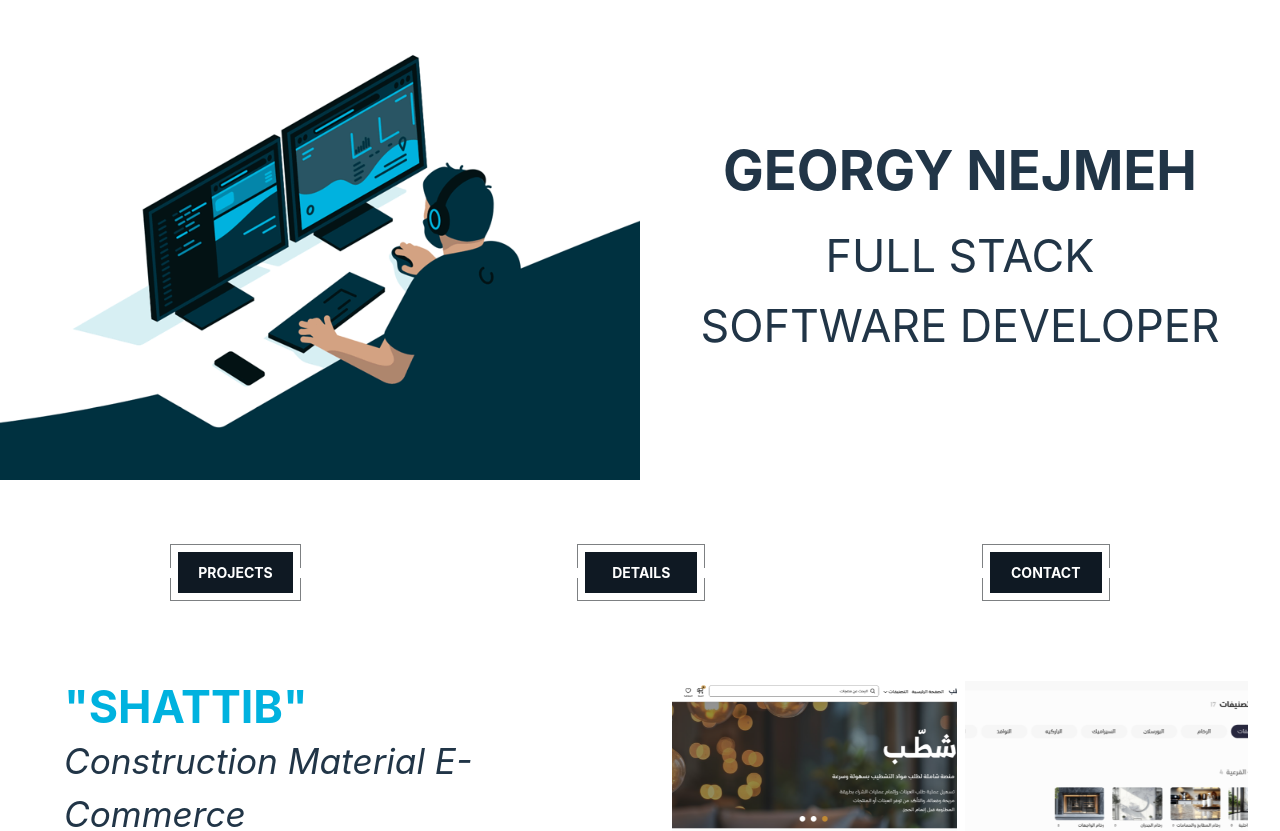
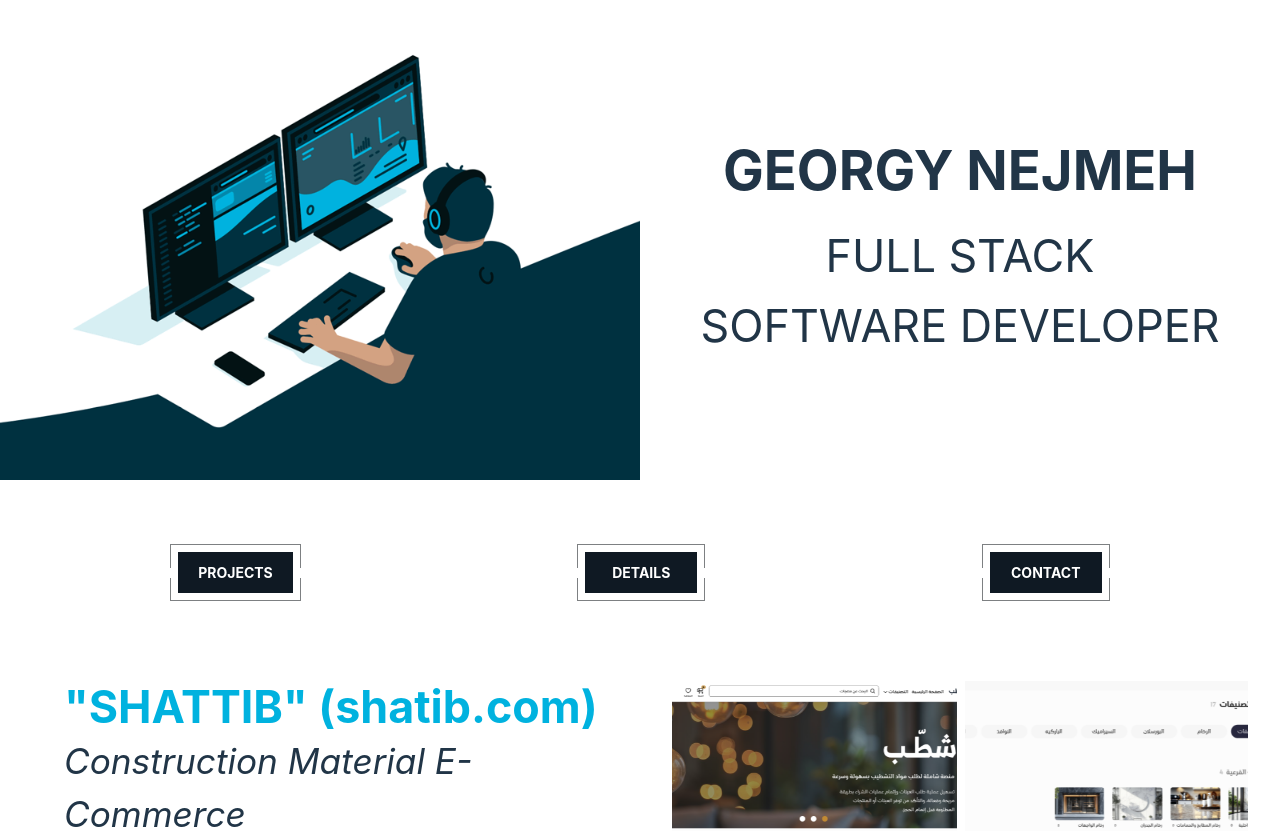
Before and after one commit to georgynejmeh/portfolio, a React (Vite) app: page / in a window 1280 px wide. Shown: the top 831 px of the page. Built offline with nearby package versions, Linux system fonts and the light colour scheme.

Commit message:
shatib url

```diff
--- a/src/assets/projects.ts
+++ b/src/assets/projects.ts
@@ -14,12 +14,12 @@
 
 export const projects = [
   {
-    title: '"SHATTIB"',
+    title: '"SHATTIB" (shatib.com)',
     desc: "Construction Material E-Commerce",
     details: "Based in Arab Gulf",
     img01: shattibImg01,
     img02: shattibImg02,
-    url: "https://www.shatib.com",
+    url: "https://shattib-reactjs-no-http.vercel.app/",
     images: [
       shattibDetailsImg01,
       shattibDetailsImg02,
```
